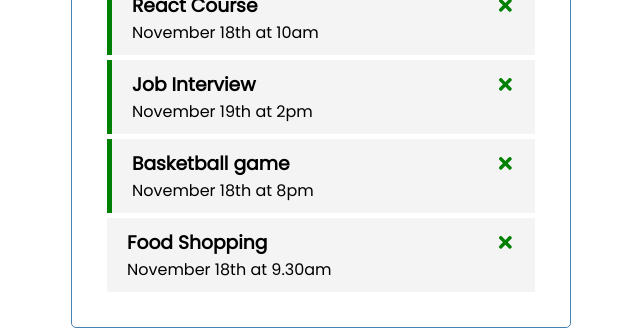
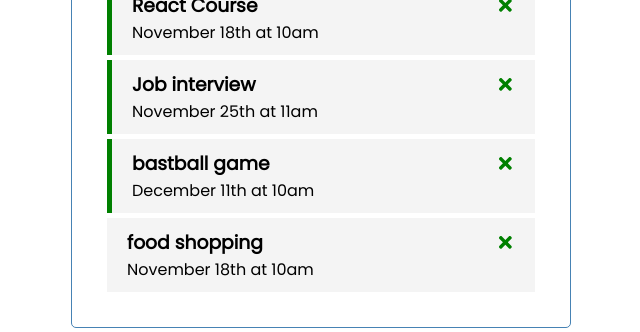
Before and after one commit to ike-agu/react-task-tracker, a React (Create React App) app: page / in a window 1280 px wide. Shown: the part 153-485 px from the top of the page, without its empty margins (319-959 px from the left). Built offline with nearby package versions, Linux system fonts and the light colour scheme; data requests are answered from the project's data file.

Commit message:
showTasks function created and data added to db.json

```diff
--- /dev/null
+++ b/db.json
@@ -0,0 +1,29 @@
+{
+  "tasks": [
+    {
+      "id":1,
+      "text":"React Course",
+      "day": "November 18th at 10am",
+      "reminder": true
+  },
+  {
+    "id":2,
+    "text":"Job interview",
+    "day": "November 25th at 11am",
+    "reminder": true
+  },
+  {
+    "id":1,
+      "text":"bastball game",
+      "day": "December 11th at 10am",
+      "reminder": true
+  },
+  {
+    "id":4,
+      "text":"food shopping",
+      "day": "November 18th at 10am",
+      "reminder": false
+  }
+
+  ]
+}
--- a/package.json
+++ b/package.json
@@ -17,7 +17,8 @@
     "start": "react-scripts start",
     "build": "react-scripts build",
     "test": "react-scripts test",
-    "eject": "react-scripts eject"
+    "eject": "react-scripts eject",
+    "server": "json-server --watch db.json --port 5000"
   },
   "eslintConfig": {
     "extends": [
--- a/src/App.js
+++ b/src/App.js
@@ -1,4 +1,4 @@
-import {useState} from  'react'
+import {useState, useEffect} from  'react'
 import Header from './components/Header'
 import Tasks from './components/Tasks'
 import AddTask from './components/AddTask'
@@ -6,32 +6,25 @@ import AddTask from './components/AddTask'
 function App() {
   const [showAddTask, setShowAddTask] = useState(false)
 
-  const [tasks, setTasks] = useState([
-    {
-        id:1,
-        text:'React Course',
-        day: 'November 18th at 10am',
-        reminder: true,
-    },
-    {
-        id:2,
-        text:'Job Interview',
-        day: 'November 19th at 2pm',
-        reminder: true,
-    },
-    {
-        id:3,
-        text:'Basketball game',
-        day: 'November 18th at 8pm',
-        reminder: true,
-    },
-    {
-        id:4,
-        text:'Food Shopping',
-        day: 'November 18th at 9.30am',
-        reminder:false,
-    }
-])
+  const [tasks, setTasks] = useState([])
+
+  useEffect(()=> {
+   const getTasks = async () => {
+     const tasksFromServer = await fetchTasks()
+     setTasks(tasksFromServer)
+   }
+    getTasks()
+  }, [])
+
+//fetch  Tasks i put in db.json
+
+const fetchTasks = async () => {
+  const res = await fetch('http://localhost:5000/tasks')
+  const data = await res.json()
+  return data
+}
+
+
 
 // add task function
 const addTask = (task) => {
--- a/src/components/Tasks.js
+++ b/src/components/Tasks.js
@@ -5,9 +5,9 @@ const Tasks = ({tasks, onDelete, onToggle}) => {
 
     return (
         <>
-            {tasks.map((task)=> (
+            {tasks.map((task, index)=> (
             <Task
-                key = {task.id}
+                key = {index}
                 task={task}
                 onDelete = {onDelete}
                 onToggle = {onToggle}
```
Also changed, not shown: src/components/Header.js (line endings or trailing spaces).
